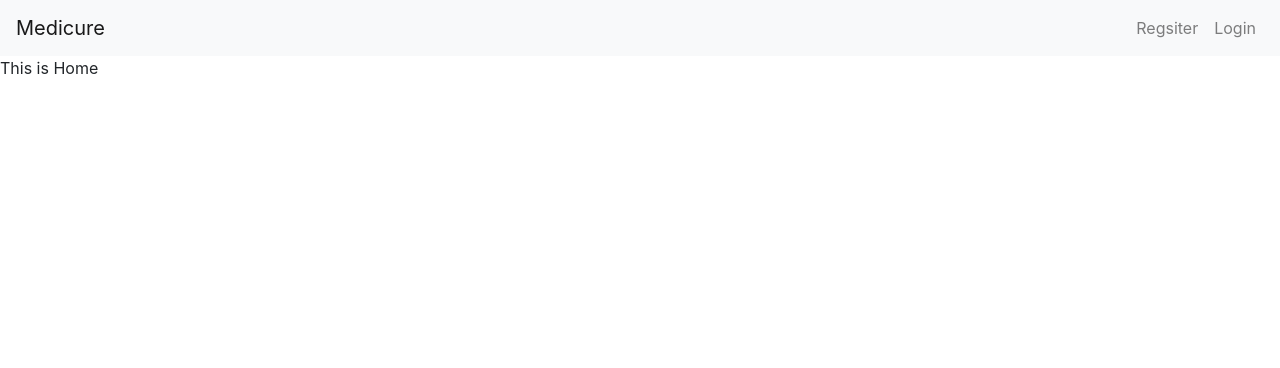
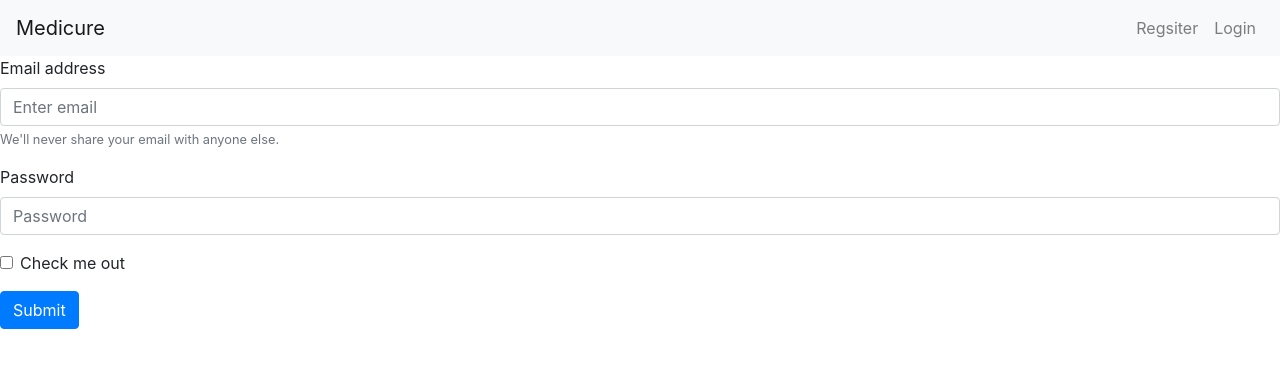
Before and after one commit to Prat2404/MediCure, a React (Create React App) app in the folder client/: page /home in a window 1280 px wide. Shown: the top 368 px of the page. Built offline with nearby package versions, Linux system fonts and the light colour scheme.

Commit message:
database update

```diff
--- a/client/src/components/home.js
+++ b/client/src/components/home.js
@@ -1,11 +1,12 @@
 import React, { Fragment } from 'react';
+import Appointment from './layout/appointment';
 import Navbar from './layout/navbar';
 
 const Home = () => {
   return (
     <Fragment>
       <Navbar />
-      <div>This is Home</div>
+      <Appointment />
     </Fragment>
   );
 };
--- /dev/null
+++ b/client/src/components/layout/appointment.js
@@ -0,0 +1,41 @@
+import React from 'react';
+
+const Appointment = () => {
+  return (
+    <form>
+      <div class='form-group'>
+        <label for='exampleInputEmail1'>Email address</label>
+        <input
+          type='email'
+          class='form-control'
+          id='exampleInputEmail1'
+          aria-describedby='emailHelp'
+          placeholder='Enter email'
+        />
+        <small id='emailHelp' class='form-text text-muted'>
+          We'll never share your email with anyone else.
+        </small>
+      </div>
+      <div class='form-group'>
+        <label for='exampleInputPassword1'>Password</label>
+        <input
+          type='password'
+          class='form-control'
+          id='exampleInputPassword1'
+          placeholder='Password'
+        />
+      </div>
+      <div class='form-group form-check'>
+        <input type='checkbox' class='form-check-input' id='exampleCheck1' />
+        <label class='form-check-label' for='exampleCheck1'>
+          Check me out
+        </label>
+      </div>
+      <button type='submit' class='btn btn-primary'>
+        Submit
+      </button>
+    </form>
+  );
+};
+
+export default Appointment;
--- a/client/src/components/layout/navbar.js
+++ b/client/src/components/layout/navbar.js
@@ -9,8 +9,12 @@
         <Link className='navbar-brand' to='/'>
           Medicure
         </Link>
-
         <ul className='navbar-nav ml-auto'>
+          <li className='nav-item'>
+            <Link className='nav-link' to='/appointment'>
+              Book Appointment
+            </Link>
+          </li>
           <li className='nav-item'>
             <Link className='nav-link' to='/logout'>
               Logout
```
Also changed, not shown: 1 other file (tests, documents, lock files or other folders).
